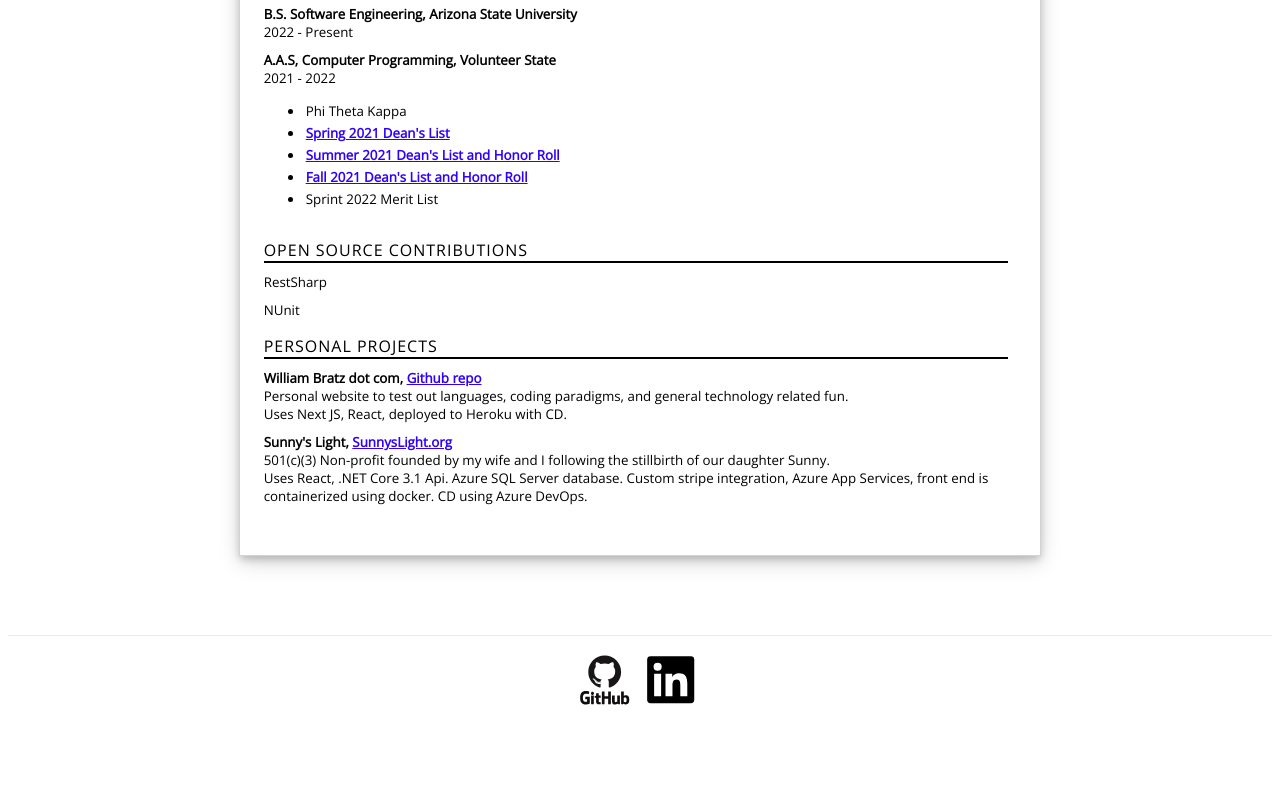
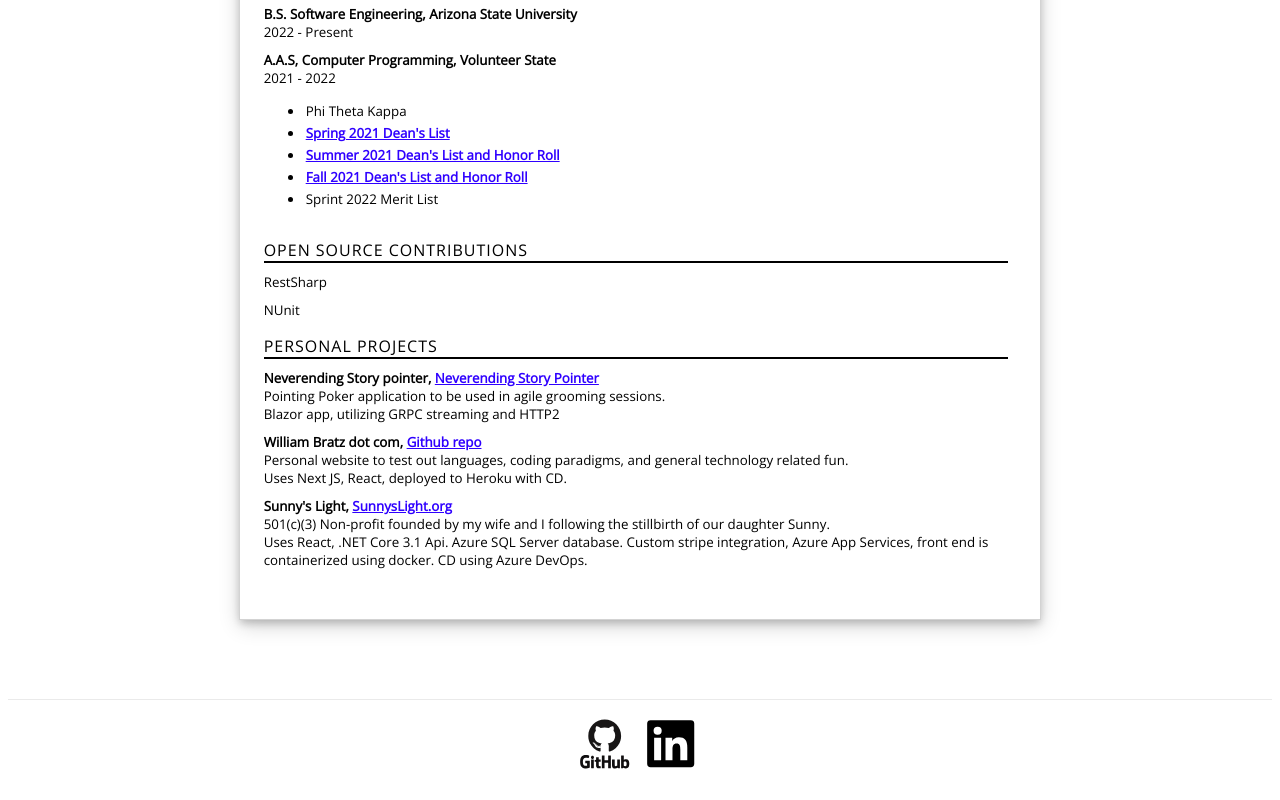
Before and after one commit to wbratz/williambratzdotcom, a Next.js app: page /resume in a window 1280 px wide. Shown: the part 2813-3613 px from the top of the page. Before the commit the page ends 3549 px from the top, so only its background shows below. Built offline with nearby package versions, Linux system fonts and the light colour scheme.

Commit message:
Updates resume

```diff
--- a/pages/resume.tsx
+++ b/pages/resume.tsx
@@ -338,6 +338,18 @@ export default function Resume() {
           <div className={styles.resumeMainHeading}>PERSONAL PROJECTS</div>
           <div className={styles.resumeMainContent}>
             <b>
+              Neverending Story pointer,{" "}
+              <Link href="neverendingstorypointer.com">
+                Neverending Story Pointer
+              </Link>
+            </b>
+            <br></br>
+            Pointing Poker application to be used in agile grooming sessions.
+            <br></br>
+            Blazor app, utilizing GRPC streaming and HTTP2
+          </div>
+          <div className={styles.resumeMainContent}>
+            <b>
               William Bratz dot com,{" "}
               <Link href="https://github.com/wbratz/williambratzdotcom">
                 Github repo
```
